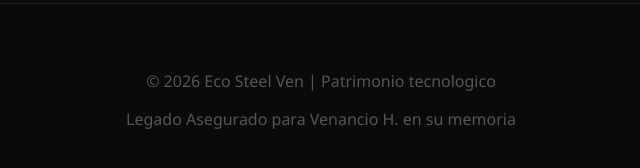
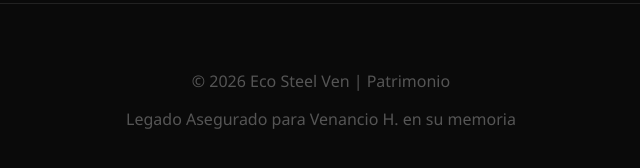
Before and after one commit to ecosteelven-star/ecosteelven, a plain HTML site: page index.html in a window 1280 px wide. Shown: the part 1414-1582 px from the top of the page, 319-959 px from the left. Drawn offline with Linux system fonts and the light colour scheme.

Commit message:
Update index.html

```diff
--- a/index.html
+++ b/index.html
@@ -138,7 +138,7 @@
     </div>
 
     <footer>
-        <p>© 2026 Eco Steel Ven | Patrimonio tecnologico</p>
+        <p>© 2026 Eco Steel Ven | Patrimonio</p>
         <p>Legado Asegurado para Venancio H. en su memoria </p>
     </footer>
 
```
